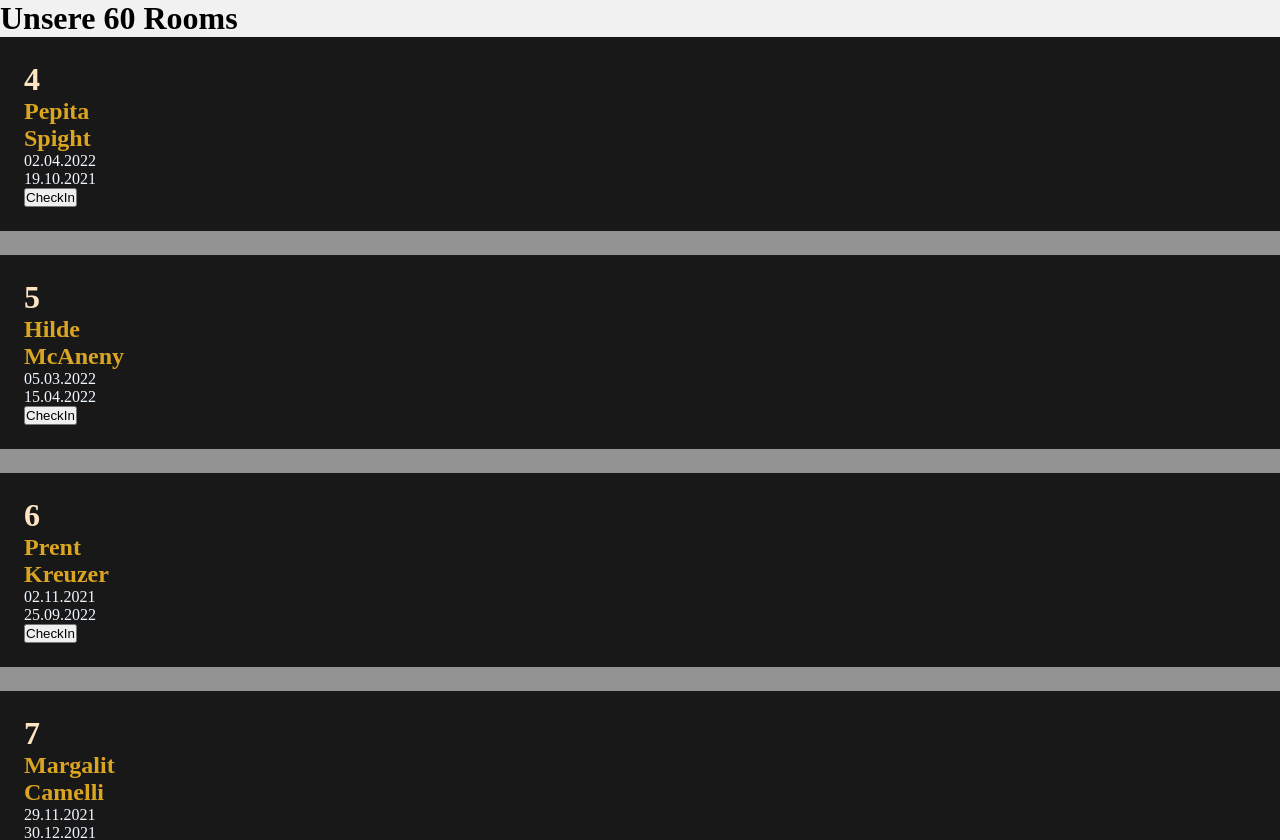
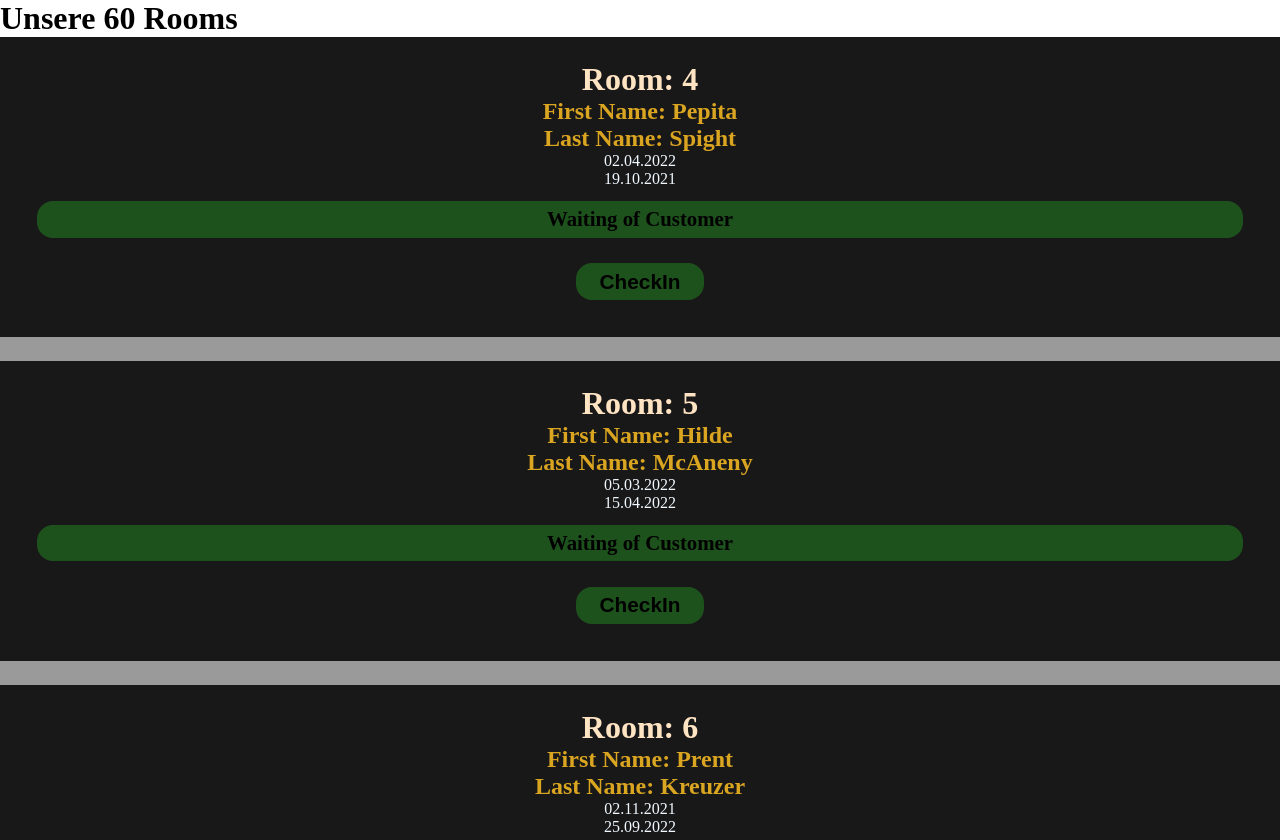
Before and after one commit to elenaRotari/myHotel, a React (Vite) app: page / in a window 1280 px wide. Shown: the top 840 px of the page. Built offline with nearby package versions, Linux system fonts and the light colour scheme.

Commit message:
crazy aufgabe

```diff
--- a/src/App.jsx
+++ b/src/App.jsx
@@ -1,16 +1,29 @@
 import "./App.scss";
 import rooms from "./rooms.json";
 import Room from "./component/Room";
+import { useState } from "react";
+function App() {
+  const [checkedIn, setCheckedIn] = useState(
+    localStorage.getItem("rooms") !== null
+      ? JSON.parse(localStorage.getItem("rooms"))
+      : rooms
+  );
 
-function App() {
   return (
     <div className="App">
-      <h1 className="header">Unsere {rooms.length} Rooms</h1>
+      <h1 className="header">Unsere {checkedIn.length} Rooms</h1>
       <div className="rooms">
-        {rooms
+        {checkedIn
           .sort((a, b) => a.roomNo - b.roomNo)
           .map((roomItem, index) => {
-            return <Room key={index} room={roomItem} />;
+            return (
+              <Room
+                key={index}
+                room={roomItem}
+                setCheckIn={setCheckedIn}
+                checkedIn={checkedIn}
+              />
+            );
           })}
       </div>
     </div>
--- a/src/App.scss
+++ b/src/App.scss
@@ -4,19 +4,24 @@
   box-sizing: border-box;
 }
 body {
-  background-color: rgba(0, 0, 0, 0.054);
+  width: 100vw;
 }
 .rooms {
   background-color: rgba(51, 51, 51, 0.496);
-  display: grid;
-  grid-template: repeat();
+  display: flex;
+  flex-direction: column;
+  justify-content: center;
+
   gap: 1.5rem;
-  flex-direction: column;
 
   .roomsItem {
+    text-align: center;
     background-color: rgb(25, 24, 24);
     padding: 1.5rem;
     color: aliceblue;
+  }
+  .roomsItem:hover {
+    opacity: 80%;
   }
   .firstLastName {
     color: goldenrod;
@@ -28,4 +33,21 @@ body {
     font-size: 2rem;
     color: bisque;
   }
+  .yes,
+  .no {
+    padding: 0.4rem 1.5rem;
+    font-size: 1.3rem;
+    border-radius: 1rem;
+    border: none;
+    margin: 0.8rem;
+    background-color: rgba(37, 165, 37, 0.414);
+    font-weight: 900;
+    color: black;
+  }
+  button:hover {
+    cursor: pointer;
+  }
+  .no {
+    background-color: red;
+  }
 }
--- a/src/component/Room.jsx
+++ b/src/component/Room.jsx
@@ -1,29 +1,37 @@
-import { useEffect, useState } from "react";
-export default function Room({ room }) {
-  const [checkIn, setCheckIn] = useState(false);
+import { useEffect } from "react";
+export default function Room({ room, setCheckIn, checkedIn }) {
   useEffect(() => {
-    checkIn && alert(`Zimmer NR. ${room.roomNo} ist belegt`);
-  }, [checkIn]);
+    localStorage.setItem("rooms", JSON.stringify(checkedIn));
+  }, [checkedIn]);
   const reverse = (str) => {
     return str.split("-").reverse().join(".");
   };
 
   return (
     <div className="roomsItem">
-      <h2>{room.roomNo}</h2>
+      <h2>Room: {room.roomNo}</h2>
       <ul className="firstLastName">
-        <li>{room.guest.firstName}</li>
-        <li>{room.guest.lastName}</li>
+        <li>First Name: {room.guest.firstName}</li>
+        <li>Last Name: {room.guest.lastName}</li>
       </ul>
       <p>{reverse(room.checkIn)}</p>
       <p>{reverse(room.checkOut)}</p>
+      <p className={room.checkedIn ? "no" : "yes"}>
+        {room.checkedIn ? "There are our Customer" : "Waiting of Customer"}
+      </p>
       <button
+        className={room.checkedIn ? "no" : "yes"}
         onClick={() => {
-          console.log(checkIn);
-          setCheckIn(!checkIn);
+          setCheckIn(
+            checkedIn.map((el) =>
+              el.roomNo === room.roomNo
+                ? { ...el, checkedIn: !el.checkedIn }
+                : el
+            )
+          );
         }}
       >
-        {checkIn ? "CheckOut" : "CheckIn"}
+        {room.checkedIn ? "CheckOut" : "CheckIn"}
       </button>
     </div>
   );
--- a/src/rooms.json
+++ b/src/rooms.json
@@ -7,7 +7,8 @@
     },
     "checkIn": "2022-04-10",
     "checkOut": "2022-04-11",
-    "checkedIn": true
+
+    "checkedIn": false
   },
   {
     "roomNo": 201,
@@ -17,7 +18,7 @@
     },
     "checkIn": "2021-12-04",
     "checkOut": "2021-11-11",
-    "checkedIn": true
+    "checkedIn": false
   },
   {
     "roomNo": 4,
@@ -27,7 +28,8 @@
     },
     "checkIn": "2022-04-02",
     "checkOut": "2021-10-19",
-    "checkedIn": true
+
+    "checkedIn": false
   },
   {
     "roomNo": 280,
@@ -36,7 +38,8 @@
       "lastName": "Massingham"
     },
     "checkIn": "2021-11-08",
-    "checkOut": "2022-09-07"
+    "checkOut": "2022-09-07",
+    "checkedIn": false
   },
   {
     "roomNo": 239,
@@ -45,7 +48,8 @@
       "lastName": "Harness"
     },
     "checkIn": "2022-10-01",
-    "checkOut": "2022-04-04"
+    "checkOut": "2022-04-04",
+    "checkedIn": false
   },
   {
     "roomNo": 89,
@@ -54,7 +58,8 @@
       "lastName": "Bland"
     },
     "checkIn": "2022-01-25",
-    "checkOut": "2022-08-14"
+    "checkOut": "2022-08-14",
+    "checkedIn": false
   },
   {
     "roomNo": 117,
@@ -63,7 +68,8 @@
       "lastName": "Ohlsen"
     },
     "checkIn": "2022-09-21",
-    "checkOut": "2022-03-24"
+    "checkOut": "2022-03-24",
+    "checkedIn": false
   },
   {
     "roomNo": 188,
@@ -72,7 +78,8 @@
       "lastName": "Kynman"
     },
     "checkIn": "2022-01-05",
-    "checkOut": "2022-10-30"
+    "checkOut": "2022-10-30",
+    "checkedIn": false
   },
   {
     "roomNo": 46,
@@ -81,7 +88,8 @@
       "lastName": "Soff"
     },
     "checkIn": "2022-04-25",
-    "checkOut": "2021-12-13"
+    "checkOut": "2021-12-13",
+    "checkedIn": false
   },
   {
     "roomNo": 271,
@@ -90,7 +98,8 @@
       "lastName": "Howchin"
     },
     "checkIn": "2021-10-22",
-    "checkOut": "2022-06-04"
+    "checkOut": "2022-06-04",
+    "checkedIn": false
   },
   {
     "roomNo": 272,
@@ -99,7 +108,8 @@
       "lastName": "Keohane"
     },
     "checkIn": "2022-09-10",
-    "checkOut": "2022-09-15"
+    "checkOut": "2022-09-15",
+    "checkedIn": false
   },
   {
     "roomNo": 168,
@@ -108,7 +118,8 @@
       "lastName": "Cruce"
     },
     "checkIn": "2022-07-10",
-    "checkOut": "2021-12-11"
+    "checkOut": "2021-12-11",
+    "checkedIn": false
   },
   {
     "roomNo": 285,
@@ -117,7 +128,8 @@
       "lastName": "Bickardike"
     },
     "checkIn": "2022-05-08",
-    "checkOut": "2021-11-06"
+    "checkOut": "2021-11-06",
+    "checkedIn": false
   },
   {
     "roomNo": 214,
@@ -126,7 +138,8 @@
       "lastName": "Haggish"
     },
     "checkIn": "2022-02-23",
-    "checkOut": "2022-05-16"
+    "checkOut": "2022-05-16",
+    "checkedIn": false
   },
   {
     "roomNo": 14,
@@ -135,7 +148,8 @@
       "lastName": "Tedman"
     },
     "checkIn": "2022-04-14",
-    "checkOut": "2022-04-09"
+    "checkOut": "2022-04-09",
+    "checkedIn": false
   },
   {
     "roomNo": 31,
@@ -144,7 +158,8 @@
       "lastName": "Kunkel"
     },
     "checkIn": "2022-05-11",
-    "checkOut": "2021-10-11"
+    "checkOut": "2021-10-11",
+    "checkedIn": false
   },
   {
     "roomNo": 220,
@@ -153,7 +168,8 @@
       "lastName": "Doget"
     },
     "checkIn": "2022-10-02",
-    "checkOut": "2022-10-03"
+    "checkOut": "2022-10-03",
+    "checkedIn": false
   },
   {
     "roomNo": 196,
@@ -162,7 +178,8 @@
       "lastName": "Scoggans"
     },
     "checkIn": "2022-07-14",
-    "checkOut": "2022-07-15"
+    "checkOut": "2022-07-15",
+    "checkedIn": false
   },
   {
     "roomNo": 119,
@@ -171,7 +188,8 @@
       "lastName": "Tindle"
     },
     "checkIn": "2021-11-02",
-    "checkOut": "2022-02-09"
+    "checkOut": "2022-02-09",
+    "checkedIn": false
   },
   {
     "roomNo": 5,
@@ -180,7 +198,8 @@
       "lastName": "McAneny"
     },
     "checkIn": "2022-03-05",
-    "checkOut": "2022-04-15"
+    "checkOut": "2022-04-15",
+    "checkedIn": false
   },
   {
     "roomNo": 232,
@@ -189,7 +208,8 @@
       "lastName": "Chattell"
     },
     "checkIn": "2022-06-14",
-    "checkOut": "2022-02-01"
+    "checkOut": "2022-02-01",
+    "checkedIn": false
   },
   {
     "roomNo": 273,
@@ -198,7 +218,8 @@
       "lastName": "di Rocca"
     },
     "checkIn": "2022-01-14",
-    "checkOut": "2021-10-10"
+    "checkOut": "2021-10-10",
+    "checkedIn": false
   },
   {
     "roomNo": 161,
@@ -207,7 +228,8 @@
       "lastName": "McPaike"
     },
     "checkIn": "2022-01-04",
-    "checkOut": "2022-02-03"
+    "checkOut": "2022-02-03",
+    "checkedIn": false
   },
   {
     "roomNo": 289,
@@ -216,7 +238,8 @@
       "lastName": "Rizzotto"
     },
     "checkIn": "2022-09-25",
-    "checkOut": "2022-02-19"
+    "checkOut": "2022-02-19",
+    "checkedIn": false
   },
   {
     "roomNo": 135,
@@ -225,7 +248,8 @@
       "lastName": "Simony"
     },
     "checkIn": "2022-03-29",
-    "checkOut": "2022-06-12"
+    "checkOut": "2022-06-12",
+    "checkedIn": false
   },
   {
     "roomNo": 222,
@@ -234,7 +258,8 @@
       "lastName": "Frankes"
     },
     "checkIn": "2022-06-18",
-    "checkOut": "2022-04-11"
+    "checkOut": "2022-04-11",
+    "checkedIn": false
   },
   {
     "roomNo": 208,
@@ -243,7 +268,8 @@
       "lastName": "Hubbocks"
     },
     "checkIn": "2022-08-10",
-    "checkOut": "2022-03-09"
+    "checkOut": "2022-03-09",
+    "checkedIn": false
   },
   {
     "roomNo": 175,
@@ -252,7 +278,8 @@
       "lastName": "Hastewell"
     },
     "checkIn": "2022-09-08",
-    "checkOut": "2022-10-22"
+    "checkOut": "2022-10-22",
+    "checkedIn": false
   },
   {
     "roomNo": 52,
@@ -261,7 +288,8 @@
       "lastName": "Levane"
     },
     "checkIn": "2022-08-25",
-    "checkOut": "2022-02-13"
+    "checkOut": "2022-02-13",
+    "checkedIn": false
   },
   {
     "roomNo": 87,
@@ -270,7 +298,8 @@
       "lastName": "D'Alessandro"
     },
     "checkIn": "2021-11-12",
-    "checkOut": "2021-11-21"
+    "checkOut": "2021-11-21",
+    "checkedIn": false
   },
   {
     "roomNo": 142,
@@ -279,7 +308,8 @@
       "lastName": "Beinke"
     },
     "checkIn": "2022-09-15",
-    "checkOut": "2022-03-18"
+    "checkOut": "2022-03-18",
+    "checkedIn": false
   },
   {
     "roomNo": 228,
@@ -288,7 +318,8 @@
       "lastName": "Camilletti"
     },
     "checkIn": "2022-08-01",
-    "checkOut": "2022-03-08"
+    "checkOut": "2022-03-08",
+    "checkedIn": false
   },
   {
     "roomNo": 71,
@@ -297,7 +328,8 @@
       "lastName": "Treherne"
     },
     "checkIn": "2022-03-12",
-    "checkOut": "2021-11-13"
+    "checkOut": "2021-11-13",
+    "checkedIn": false
   },
   {
     "roomNo": 156,
@@ -306,7 +338,8 @@
       "lastName": "Gabbatiss"
     },
     "checkIn": "2022-08-08",
-    "checkOut": "2022-10-11"
+    "checkOut": "2022-10-11",
+    "checkedIn": false
   },
   {
     "roomNo": 56,
@@ -315,7 +348,8 @@
       "lastName": "Bromby"
     },
     "checkIn": "2022-01-18",
-    "checkOut": "2022-06-20"
+    "checkOut": "2022-06-20",
+    "checkedIn": false
   },
   {
     "roomNo": 281,
@@ -324,7 +358,8 @@
       "lastName": "Kiendl"
     },
     "checkIn": "2021-10-02",
-    "checkOut": "2022-01-26"
+    "checkOut": "2022-01-26",
+    "checkedIn": false
   },
   {
     "roomNo": 76,
@@ -333,7 +368,8 @@
       "lastName": "Gritten"
     },
     "checkIn": "2022-01-23",
-    "checkOut": "2022-01-11"
+    "checkOut": "2022-01-11",
+    "checkedIn": false
   },
   {
     "roomNo": 75,
@@ -342,7 +378,8 @@
       "lastName": "Bastian"
     },
     "checkIn": "2022-10-07",
-    "checkOut": "2021-11-13"
+    "checkOut": "2021-11-13",
+    "checkedIn": false
   },
   {
     "roomNo": 189,
@@ -351,7 +388,8 @@
       "lastName": "Craigmile"
     },
     "checkIn": "2022-01-24",
-    "checkOut": "2022-06-19"
+    "checkOut": "2022-06-19",
+    "checkedIn": false
   },
   {
     "roomNo": 205,
@@ -360,7 +398,8 @@
       "lastName": "Steven"
     },
     "checkIn": "2022-03-31",
-    "checkOut": "2022-01-15"
+    "checkOut": "2022-01-15",
+    "checkedIn": false
   },
   {
     "roomNo": 245,
@@ -369,7 +408,8 @@
       "lastName": "Grinval"
     },
     "checkIn": "2022-09-12",
-    "checkOut": "2022-06-24"
+    "checkOut": "2022-06-24",
+    "checkedIn": false
   },
   {
     "roomNo": 224,
@@ -378,7 +418,8 @@
       "lastName": "Tattershall"
     },
     "checkIn": "2022-04-07",
-    "checkOut": "2022-04-17"
+    "checkOut": "2022-04-17",
+    "checkedIn": false
   },
   {
     "roomNo": 282,
@@ -387,7 +428,8 @@
       "lastName": "Bresson"
     },
     "checkIn": "2022-03-21",
-    "checkOut": "2022-02-06"
+    "checkOut": "2022-02-06",
+    "checkedIn": false
   },
   {
     "roomNo": 265,
@@ -396,7 +438,8 @@
       "lastName": "Kissick"
     },
     "checkIn": "2022-04-26",
-    "checkOut": "2022-01-08"
+    "checkOut": "2022-01-08",
+    "checkedIn": false
   },
   {
     "roomNo": 232,
@@ -405,7 +448,8 @@
       "lastName": "Dewsbury"
     },
     "checkIn": "2022-06-16",
-    "checkOut": "2022-06-06"
+    "checkOut": "2022-06-06",
+    "checkedIn": false
   },
   {
     "roomNo": 147,
@@ -414,7 +458,8 @@
       "lastName": "Milkeham"
     },
     "checkIn": "2021-12-19",
-    "checkOut": "2021-10-20"
+    "checkOut": "2021-10-20",
+    "checkedIn": false
   },
   {
     "roomNo": 7,
@@ -423,7 +468,8 @@
       "lastName": "Camelli"
     },
     "checkIn": "2021-11-29",
-    "checkOut": "2021-12-30"
+    "checkOut": "2021-12-30",
+    "checkedIn": false
   },
   {
     "roomNo": 166,
@@ -432,7 +478,8 @@
       "lastName": "Oddey"
     },
     "checkIn": "2021-12-05",
-    "checkOut": "2022-10-05"
+    "checkOut": "2022-10-05",
+    "checkedIn": false
   },
   {
     "roomNo": 220,
@@ -441,7 +488,8 @@
       "lastName": "Rimell"
     },
     "checkIn": "2022-03-18",
-    "checkOut": "2022-01-16"
+    "checkOut": "2022-01-16",
+    "checkedIn": false
   },
   {
     "roomNo": 223,
@@ -450,7 +498,8 @@
       "lastName": "Martin"
     },
     "checkIn": "2022-08-31",
-    "checkOut": "2022-02-22"
+    "checkOut": "2022-02-22",
+    "checkedIn": false
   },
   {
     "roomNo": 27,
@@ -459,7 +508,8 @@
       "lastName": "Itskovitz"
     },
     "checkIn": "2022-02-01",
-    "checkOut": "2021-11-09"
+    "checkOut": "2021-11-09",
+    "checkedIn": false
   },
   {
     "roomNo": 6,
@@ -468,7 +518,8 @@
       "lastName": "Kreuzer"
     },
     "checkIn": "2021-11-02",
-    "checkOut": "2022-09-25"
+    "checkOut": "2022-09-25",
+    "checkedIn": false
   },
   {
     "roomNo": 135,
@@ -477,7 +528,8 @@
       "lastName": "Kinvig"
     },
     "checkIn": "2022-02-19",
-    "checkOut": "2022-10-22"
+    "checkOut": "2022-10-22",
+    "checkedIn": false
   },
   {
     "roomNo": 255,
@@ -486,7 +538,8 @@
       "lastName": "Pear"
     },
     "checkIn": "2022-10-03",
-    "checkOut": "2021-10-04"
+    "checkOut": "2021-10-04",
+    "checkedIn": false
   },
   {
     "roomNo": 10,
@@ -495,7 +548,8 @@
       "lastName": "Turmell"
     },
     "checkIn": "2022-03-30",
-    "checkOut": "2022-07-13"
+    "checkOut": "2022-07-13",
+    "checkedIn": false
   },
   {
     "roomNo": 262,
@@ -504,7 +558,8 @@
       "lastName": "Gherardesci"
     },
     "checkIn": "2022-04-24",
-    "checkOut": "2021-12-17"
+    "checkOut": "2021-12-17",
+    "checkedIn": false
   },
   {
     "roomNo": 40,
@@ -513,7 +568,8 @@
       "lastName": "Kubat"
     },
     "checkIn": "2021-10-03",
-    "checkOut": "2022-10-04"
+    "checkOut": "2022-10-04",
+    "checkedIn": false
   },
   {
     "roomNo": 219,
@@ -522,7 +578,8 @@
       "lastName": "Blankau"
     },
     "checkIn": "2022-06-27",
-    "checkOut": "2022-07-09"
+    "checkOut": "2022-07-09",
+    "checkedIn": false
   },
   {
     "roomNo": 264,
@@ -531,7 +588,8 @@
       "lastName": "Jobbins"
     },
     "checkIn": "2022-07-04",
-    "checkOut": "2022-04-26"
+    "checkOut": "2022-04-26",
+    "checkedIn": false
   },
   {
     "roomNo": 61,
@@ -540,6 +598,7 @@
       "lastName": "Bradwell"
     },
     "checkIn": "2021-12-23",
-    "checkOut": "2021-10-23"
+    "checkOut": "2021-10-23",
+    "checkedIn": false
   }
 ]
```
